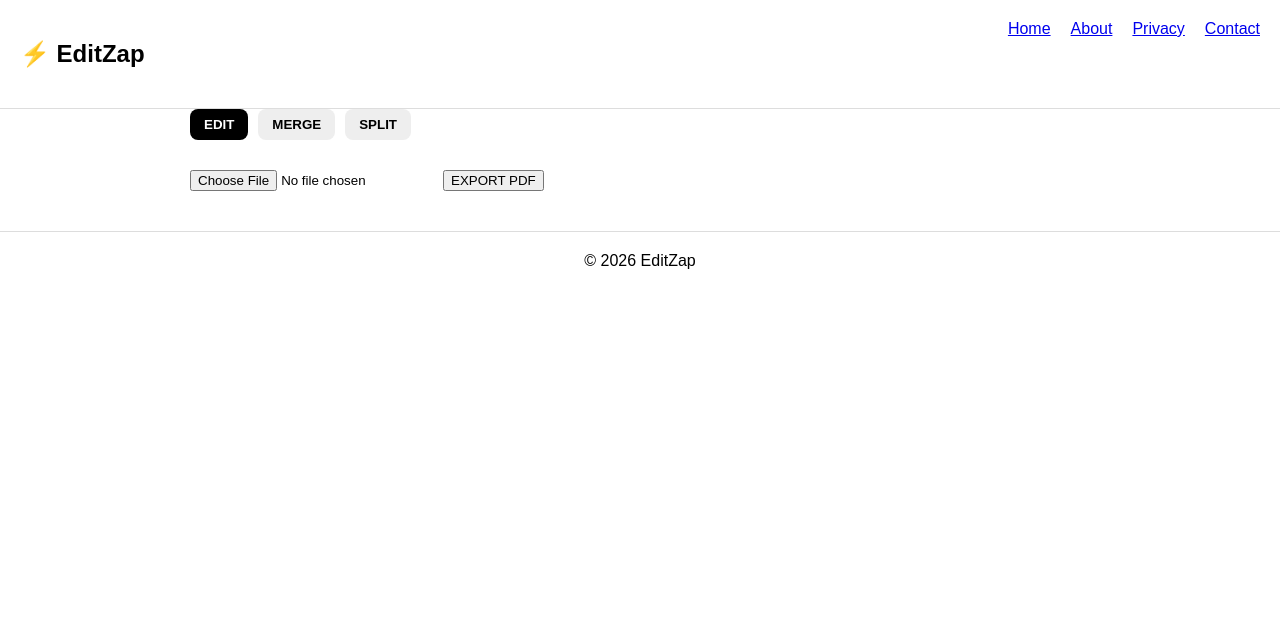
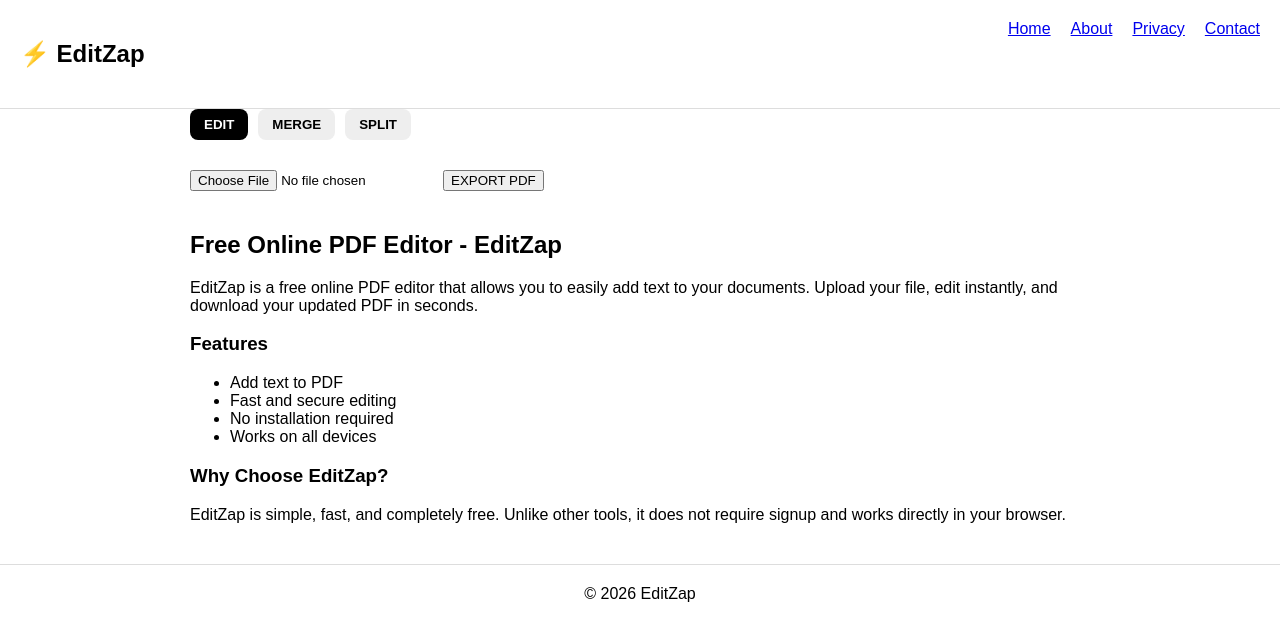
Before and after one commit to editzap/editzap, a Next.js app: page / in a window 1280 px wide. Shown: the top 640 px of the page. Built offline with nearby package versions, Linux system fonts and the light colour scheme.

Commit message:
added content for adsense

```diff
--- a/app/page.tsx
+++ b/app/page.tsx
@@ -25,6 +25,7 @@ export default function Home() {
   const inputRef = useRef<HTMLInputElement>(null);
   const dragRef = useRef<number | null>(null);
 
+  // UPLOAD
   const handleUpload = (e: any) => {
     const f = e.target.files?.[0];
     if (!f) return;
@@ -35,6 +36,7 @@ export default function Home() {
     setSelected(null);
   };
 
+  // CLOSE
   const handleClose = () => {
     setFile(null);
     setPdfUrl(null);
@@ -42,6 +44,7 @@ export default function Home() {
     setSelected(null);
   };
 
+  // ADD BOX
   const handleClick = (e: any) => {
     const rect = e.currentTarget.getBoundingClientRect();
 
@@ -58,6 +61,7 @@ export default function Home() {
     setTimeout(() => inputRef.current?.focus(), 0);
   };
 
+  // SELECT
   const handleSelect = (i: number, e: any) => {
     e.stopPropagation();
     setSelected(i);
@@ -65,6 +69,7 @@ export default function Home() {
     setSize(boxes[i].size);
   };
 
+  // UPDATE
   const updateBox = (changes: Partial<Box>) => {
     if (selected === null) return;
 
@@ -75,6 +80,7 @@ export default function Home() {
     });
   };
 
+  // DRAG
   const startDrag = (i: number, e: any) => {
     e.stopPropagation();
     dragRef.current = i;
@@ -100,6 +106,7 @@ export default function Home() {
     dragRef.current = null;
   };
 
+  // DELETE
   useEffect(() => {
     const handleKey = (e: KeyboardEvent) => {
       if (selected === null) return;
@@ -114,6 +121,7 @@ export default function Home() {
     return () => window.removeEventListener("keydown", handleKey);
   }, [selected]);
 
+  // EXPORT
   const applyToPDF = async () => {
     if (!file) return;
 
@@ -173,7 +181,7 @@ export default function Home() {
         ))}
       </div>
 
-      {/* EDIT */}
+      {/* EDIT TAB */}
       {activeTab === "edit" && (
         <>
           <input type="file" onChange={handleUpload} />
@@ -241,6 +249,30 @@ export default function Home() {
           )}
         </>
       )}
+
+      {/* CONTENT FOR ADSENSE */}
+      <div style={{ marginTop: 40 }}>
+        <h2>Free Online PDF Editor - EditZap</h2>
+
+        <p>
+          EditZap is a free online PDF editor that allows you to easily add text to your documents.
+          Upload your file, edit instantly, and download your updated PDF in seconds.
+        </p>
+
+        <h3>Features</h3>
+        <ul>
+          <li>Add text to PDF</li>
+          <li>Fast and secure editing</li>
+          <li>No installation required</li>
+          <li>Works on all devices</li>
+        </ul>
+
+        <h3>Why Choose EditZap?</h3>
+        <p>
+          EditZap is simple, fast, and completely free. Unlike other tools, it does not require
+          signup and works directly in your browser.
+        </p>
+      </div>
     </div>
   );
 }
```
